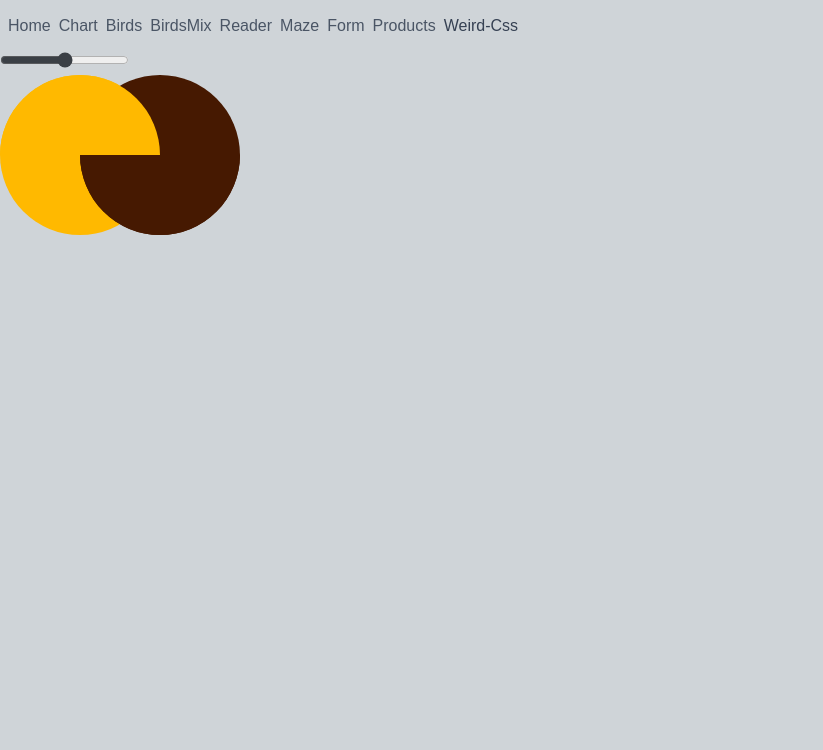
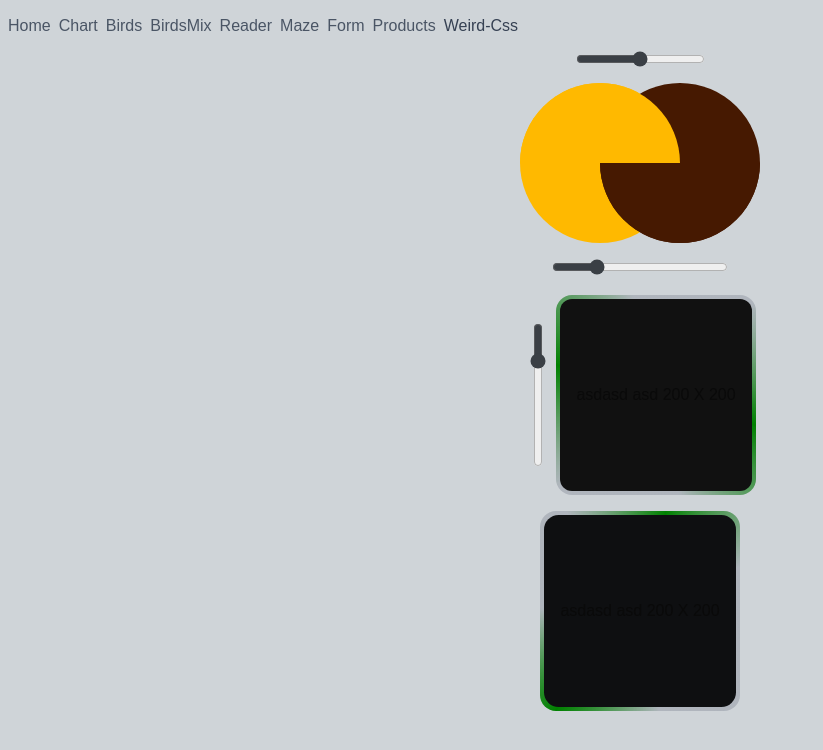
Before and after one commit to nemo-ahmed/play-around, a Next.js app: page /weird-css in a window 1280 px wide. Shown: the top 750 px of the page, without its empty margins (0-823 px from the left). Built offline with nearby package versions, Linux system fonts and the light colour scheme.

Commit message:
some border action

```diff
--- a/src/app/globals.css
+++ b/src/app/globals.css
@@ -101,6 +101,12 @@
   --color-eerie-black-900: #cfd4d8;
 }
 
+@keyframes borderanimation {
+  to {
+    transform: rotate(-360deg);
+  }
+}
+
 @layer components {
   .card {
     @apply shadow shadow-gray-950/5 dark:shadow-gray-50/5 flex flex-col items-center justify-center px-3 py-2.5 rounded-md bg-gray-950/5 dark:bg-gray-50/5 gap-1;
@@ -108,6 +114,66 @@
 
   .container {
     @apply w-fit flex flex-col gap-2 px-4 py-3  rounded;
+  }
+
+  .spinner-border {
+    --border-radius: 1rem;
+    --color: green;
+    --percentage: 10%;
+    --spinner-color: var(--color-eerie-black-900);
+
+    @variant dark {
+      --spinner-color: var(--color-eerie-black-200);
+    }
+
+    --color-second: color-mix(
+      in srgb,
+      var(--spinner-color) var(--percentage),
+      transparent
+    );
+
+    @apply relative isolate w-36 h-36 flex items-center justify-center overflow-hidden;
+    border-radius: calc(var(--border-radius));
+
+    &::before,
+    &::after {
+      @apply absolute;
+      content: '';
+    }
+
+    &::before {
+      /* width: 200%;
+      height: 200%; */
+      background-image: conic-gradient(
+        #6b728250,
+        var(--color),
+        #6b728250,
+        #6b728250,
+        var(--color),
+        #6b728250,
+        #6b728250
+      );
+      inset: -50%;
+      z-index: -2;
+      animation: borderanimation 4s linear infinite;
+    }
+
+    &:hover::before {
+      animation-play-state: paused;
+    }
+
+    &::after {
+      --inset: 4px;
+      background: #111;
+      inset: var(--inset);
+      border-radius: calc(var(--border-radius) - var(--inset));
+      z-index: -1;
+      transition: all 0.3s linear;
+    }
+
+    &:hover::after {
+      background: var(--spinner-color);
+    }
   }
 }
 
--- /dev/null
+++ b/src/app/weird-css/Spinner.tsx
@@ -0,0 +1,43 @@
+import {div} from 'motion/react-client'
+import React from 'react'
+
+function Spinner({
+  height,
+  width,
+  borderWidth = 8,
+  color = 'green',
+}: {
+  height: number
+  width: number
+  borderWidth?: number
+  color?: string
+}) {
+  return (
+    <div
+      className="flex items-center justify-center rounded-2xl isolate relative overflow-hidden"
+      style={{height: height, width: width}}
+    >
+      <div
+        style={{
+          height: (height < width ? width : height) * 3,
+          width: (width < height ? height : width) * 3,
+          backgroundImage: `conic-gradient(from 45deg, #6b728250, #6b728250 ,${color}, #6b728250, #6b728250, #6b728250, ${color}, #6b728250)`,
+          animation: 'borderanimation 4s linear infinite',
+        }}
+        className="flex items-center justify-center isolate absolute z-10"
+      />
+      <div
+        style={{
+          height: height - borderWidth,
+          width: width - borderWidth,
+          borderRadius: 14.7,
+        }}
+        className="flex items-center justify-center z-20 bg-eerie-black-200 absolute"
+      >
+        asdasd asd {height} X {width}
+      </div>
+    </div>
+  )
+}
+
+export default Spinner
--- a/src/app/weird-css/page.tsx
+++ b/src/app/weird-css/page.tsx
@@ -1,11 +1,14 @@
 'use client'
 
 import React, {useState} from 'react'
+import Spinner from './Spinner'
 
 function Page() {
   const [range, setRange] = useState(0.5)
+  const [height, setHeight] = useState(200)
+  const [width, setWidth] = useState(200)
   return (
-    <div>
+    <div className="flex flex-col overflow-auto items-center gap-4">
       <input
         type="range"
         name="move"
@@ -31,6 +34,50 @@ function Page() {
           <div className="w-40 h-20 absolute bottom-0 z-10 rounded-b-full bg-amber-950" />
         </div>
       </div>
+      <div className=" flex flex-col gap-5 items-center justify-center">
+        <input
+          type="range"
+          name="width"
+          id="width"
+          aria-label="width"
+          className="accent-outer-space-400 dark:accent-outer-space-600 w-44"
+          min={20}
+          max={800}
+          step={20}
+          value={height}
+          onChange={e => setHeight(e.currentTarget.valueAsNumber)}
+        />
+        <div className="flex gap-2 items-center justify-center">
+          <div className="w-[1.5rem] h-36 relative overflow-hidden">
+            <input
+              type="range"
+              name="height"
+              id="height"
+              aria-label="height"
+              className="absolute accent-outer-space-400 dark:accent-outer-space-600 w-36 top-0 left-[1.4rem]"
+              style={{
+                transform: 'rotate(90deg)',
+                transformOrigin: 'left top',
+              }}
+              min={20}
+              max={800}
+              step={20}
+              value={width}
+              onChange={e => setWidth(e.currentTarget.valueAsNumber)}
+            />
+          </div>
+          <div
+            className="spinner-border"
+            style={{
+              height,
+              width,
+            }}
+          >
+            asdasd asd {height} X {width}
+          </div>
+        </div>
+      </div>
+      <Spinner height={height} width={width} />
     </div>
   )
 }
```
